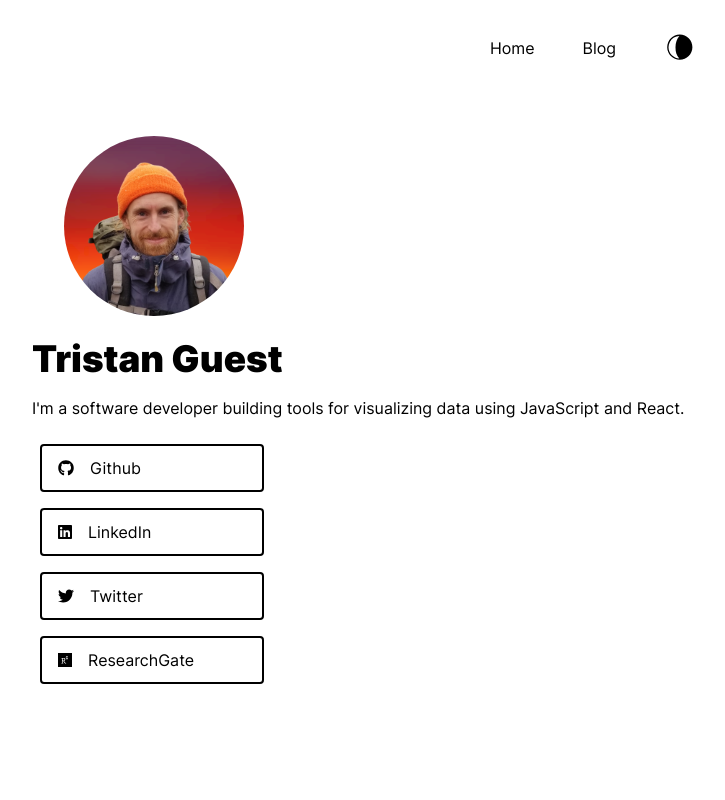
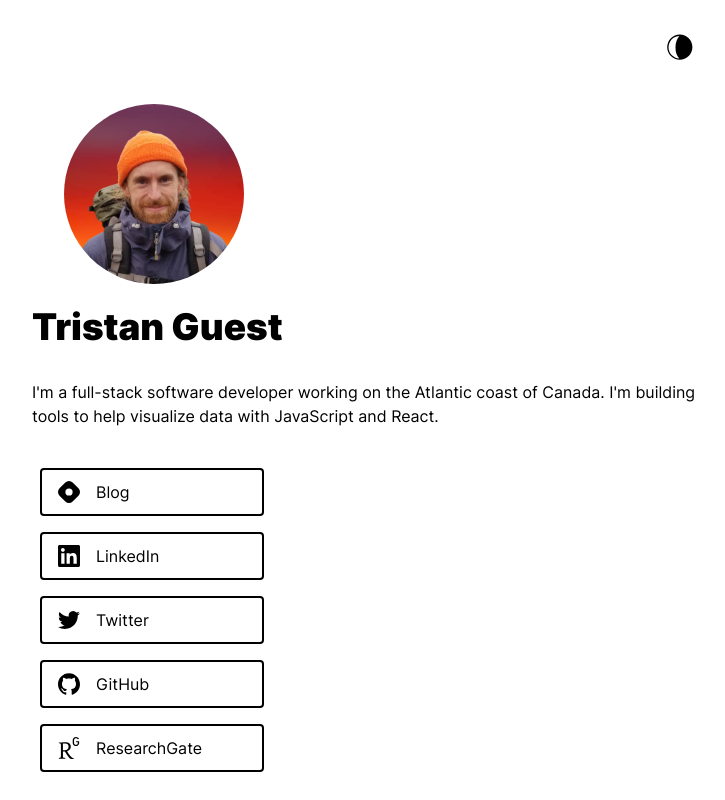
Before and after one commit to tbguest/tristanguest.dev, a Next.js app: page / in a window 1280 px wide. Shown: the top 800 px of the page, without its empty margins (272-997 px from the left). Built offline with nearby package versions, Linux system fonts and the light colour scheme.

Commit message:
Turn off blog access; add Hashnode to social

```diff
--- a/components/Header/Header.jsx
+++ b/components/Header/Header.jsx
@@ -17,7 +17,8 @@ const Header = () => {
       </div>
       <h1 className={styles.title}>Tristan Guest</h1>
       <p className={styles.description}>
-        I&apos;m a software developer building tools for visualizing data using
+        I&apos;m a full-stack software developer working on the Atlantic coast
+        of Canada. I&apos;m building tools to help visualize data with
         JavaScript and React.
       </p>
     </header>
--- a/components/Header/Header.module.css
+++ b/components/Header/Header.module.css
@@ -55,3 +55,8 @@
 .title {
   text-align: left;
 }
+
+.description {
+  margin-top: 2rem;
+  margin-bottom: 2rem;
+}
--- a/components/Navbar/Navbar.jsx
+++ b/components/Navbar/Navbar.jsx
@@ -4,7 +4,7 @@ import styles from "./Navbar.module.css";
 const Navbar = () => {
   return (
     <>
-      <nav className={styles.nav_container}>
+      {/* <nav className={styles.nav_container}>
         <a className={styles.nav_link} href={"/"}>
           Home
         </a>
@@ -12,7 +12,8 @@ const Navbar = () => {
           Blog
         </a>
         <DarkMode />
-      </nav>
+      </nav> */}
+      <DarkMode />
     </>
   );
 };
--- a/components/Social/Social.jsx
+++ b/components/Social/Social.jsx
@@ -1,37 +1,84 @@
+import styles from "./Social.module.css";
+
 import {
-  faResearchgate,
-  faTwitter,
-  faLinkedin,
-  faGithub,
-} from "@fortawesome/free-brands-svg-icons";
-import styles from "./Social.module.css";
-import SocialCard from "./SocialCard";
-
-const socialNetworks = [
-  { medium: "Github", url: "https://github.com/tbguest", icon: faGithub },
-  {
-    medium: "LinkedIn",
-    url: "https://www.linkedin.com/in/tristanguest",
-    icon: faLinkedin,
-  },
-  {
-    medium: "Twitter",
-    url: "https://twitter.com/tristan_guest",
-    icon: faTwitter,
-  },
-  {
-    medium: "ResearchGate",
-    url: "https://www.researchgate.net/profile/Tristan-Guest",
-    icon: faResearchgate,
-  },
-];
+  SiHashnode,
+  SiTwitter,
+  SiResearchgate,
+  SiLinkedin,
+  SiGithub,
+} from "react-icons/si";
 
 export default function Social() {
   return (
     <div className={styles.social_list}>
-      {socialNetworks.map(({ medium, url, icon }) => (
+      {/* {socialNetworks.map(({ medium, url, icon }) => (
         <SocialCard medium={medium} url={url} icon={icon} key={medium} />
-      ))}
+      ))} */}
+      <div className={styles.card_container}>
+        <a
+          href={"https://tristanguest.hashnode.dev/"}
+          className={styles.social_link}
+          target="_blank"
+          rel="noreferrer"
+        >
+          <div className={styles.icon_container}>
+            <SiHashnode className={styles.social_icon} />
+          </div>
+          <p className={styles.social_text}>{"Blog"}</p>
+        </a>
+      </div>
+      <div className={styles.card_container}>
+        <a
+          href={"https://www.linkedin.com/in/tristanguest"}
+          className={styles.social_link}
+          target="_blank"
+          rel="noreferrer"
+        >
+          <div className={styles.icon_container}>
+            <SiLinkedin className={styles.social_icon} />
+          </div>
+          <p className={styles.social_text}>{"LinkedIn"}</p>
+        </a>
+      </div>
+      <div className={styles.card_container}>
+        <a
+          href={"https://twitter.com/tristan_guest"}
+          className={styles.social_link}
+          target="_blank"
+          rel="noreferrer"
+        >
+          <div className={styles.icon_container}>
+            <SiTwitter className={styles.social_icon} />
+          </div>
+          <p className={styles.social_text}>{"Twitter"}</p>
+        </a>
+      </div>
+      <div className={styles.card_container}>
+        <a
+          href={"https://github.com/tbguest"}
+          className={styles.social_link}
+          target="_blank"
+          rel="noreferrer"
+        >
+          <div className={styles.icon_container}>
+            <SiGithub className={styles.social_icon} />
+          </div>
+          <p className={styles.social_text}>{"GitHub"}</p>
+        </a>
+      </div>
+      <div className={styles.card_container}>
+        <a
+          href={"https://www.researchgate.net/profile/Tristan-Guest"}
+          className={styles.social_link}
+          target="_blank"
+          rel="noreferrer"
+        >
+          <div className={styles.icon_container}>
+            <SiResearchgate className={styles.social_icon} />
+          </div>
+          <p className={styles.social_text}>{"ResearchGate"}</p>
+        </a>
+      </div>
     </div>
   );
 }
--- a/components/Social/Social.module.css
+++ b/components/Social/Social.module.css
@@ -9,3 +9,35 @@
   height: 2rem;
   align-items: center;
 }
+
+.card_container {
+  /* display: flex; */
+  height: 3rem;
+  max-width: 14rem;
+  margin: 0.5rem;
+}
+
+.social_link {
+  display: flex;
+  flex-direction: row;
+  align-items: center;
+  width: 100%;
+  height: 100%;
+  border: 2px solid;
+  border-radius: 4px;
+}
+
+.icon_container {
+  display: flex;
+  height: 50%;
+  justify-content: center;
+  align-items: center;
+  margin: 1rem;
+}
+
+.social_icon {
+  width: 100%;
+  height: 100%;
+  /* height: 60%; */
+  font-size: 2rem;
+}
```
